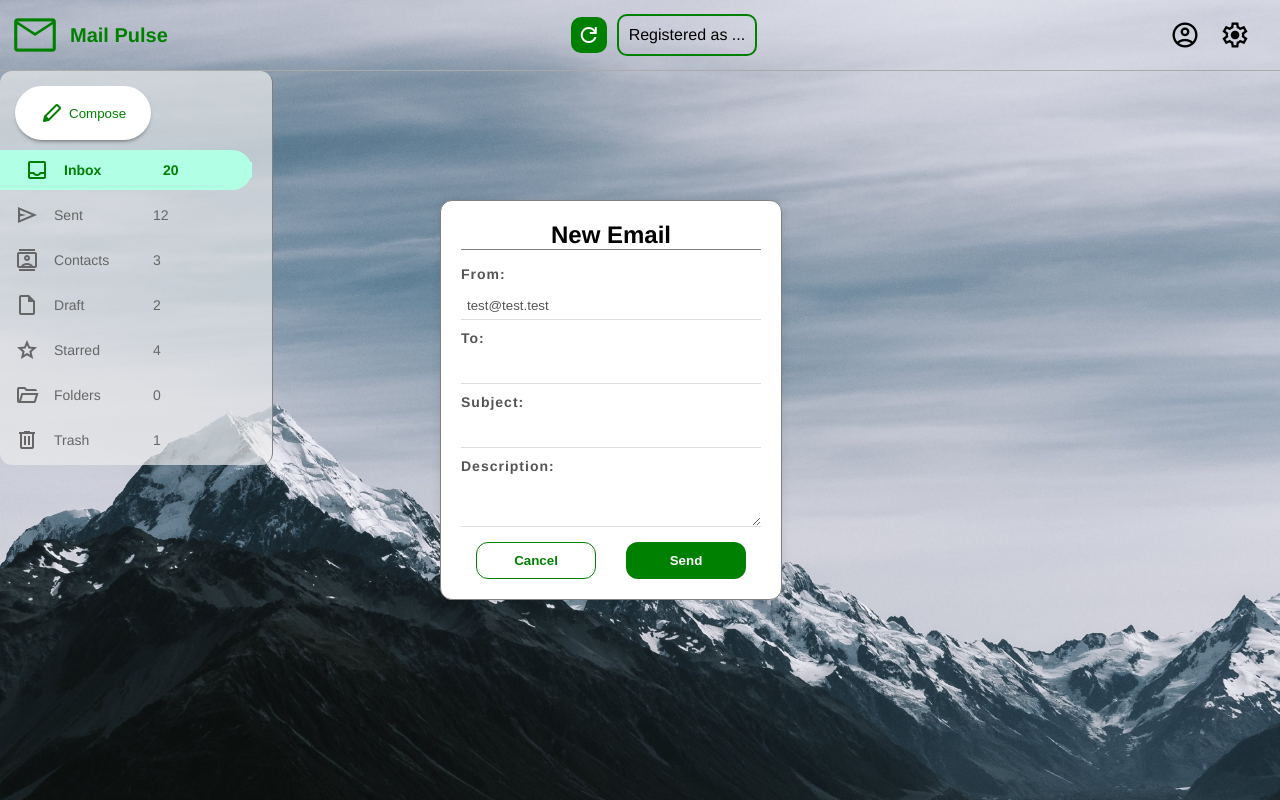
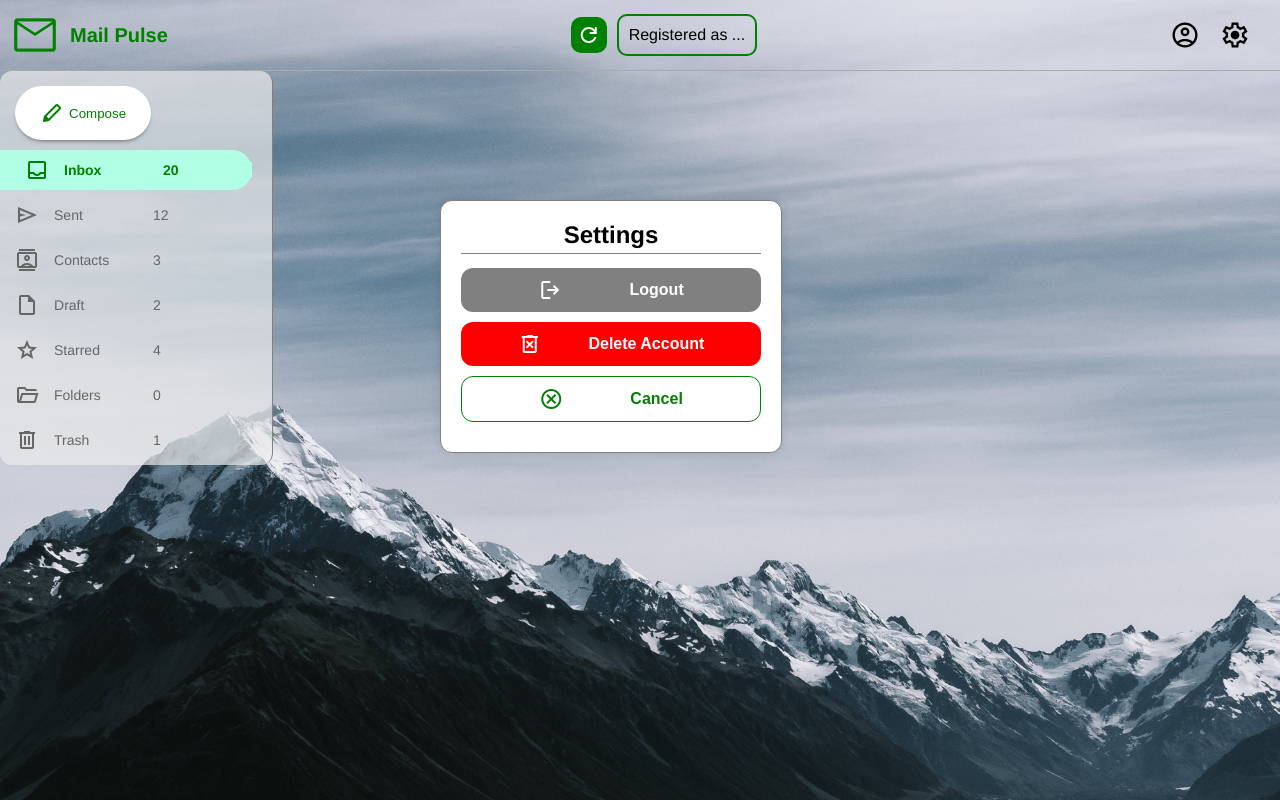
Before and after one commit to Mohamed-code-13/mail-pulse, a Vue app in the folder front-end-mail-server/: page /home in a window 1280 px wide. Built offline with nearby package versions, Linux system fonts and the light colour scheme.

Commit message:
Create settings dialog. Adding icons to the settings dialog and compose dialog.

```diff
--- a/front-end-mail-server/src/components/ComposeDialog.vue
+++ b/front-end-mail-server/src/components/ComposeDialog.vue
@@ -15,8 +15,15 @@
       <textarea v-model="emailDescription" required />
 
       <div id="btns">
-        <button @click="closeCompose" id="cancel-btn" type="button">Cancel</button>
-        <button type="submit" id="send-btn">Send</button>
+        <button @click="closeCompose" id="cancel-btn" type="button">
+          <span class="material-symbols-outlined"> cancel </span>
+          Cancel
+        </button>
+
+        <button type="submit" id="send-btn">
+          <span class="material-symbols-outlined"> send </span>
+          Send
+        </button>
       </div>
     </form>
   </dialog>
@@ -55,6 +62,7 @@ dialog {
 h2 {
   border-bottom: 1px solid gray;
   margin-bottom: 6px;
+  padding-bottom: 4px;
 }
 
 form {
@@ -90,6 +98,9 @@ textarea {
 }
 
 button {
+  display: flex;
+  justify-content: space-evenly;
+  align-items: center;
   margin: 15px 15px 0 15px;
   padding: 10px;
   width: 40%;
--- a/front-end-mail-server/src/components/MainBody.vue
+++ b/front-end-mail-server/src/components/MainBody.vue
@@ -1,7 +1,7 @@
 <template>
   <div id="main-body">
     <SideBar />
-    <ComposeDialog />
+    <SettingsDialog />
     <router-view />
   </div>
 </template>
@@ -9,9 +9,10 @@
 <script>
 import Inbox from '../views/Inbox.vue'
 import ComposeDialog from './ComposeDialog.vue'
+import SettingsDialog from './SettingsDialog.vue'
 import SideBar from './SideBar.vue'
 
-export default { components: { SideBar, Inbox, ComposeDialog } }
+export default { components: { SideBar, Inbox, ComposeDialog, SettingsDialog } }
 </script>
 
 <style scoped>
--- /dev/null
+++ b/front-end-mail-server/src/components/SettingsDialog.vue
@@ -0,0 +1,70 @@
+<template>
+  <dialog open>
+    <h2>Settings</h2>
+
+    <button @click="closeCompose" id="logout-btn" type="button">
+      <span class="material-symbols-outlined"> logout </span>
+      Logout
+    </button>
+
+    <button @click="closeCompose" id="delete-btn" type="button">
+      <span class="material-symbols-outlined"> delete_forever </span>
+      Delete Account
+    </button>
+
+    <button @click="closeCompose" id="cancel-btn" type="button">
+      <span class="material-symbols-outlined"> cancel </span>
+      Cancel
+    </button>
+  </dialog>
+</template>
+
+<script>
+export default {}
+</script>
+
+<style scoped>
+dialog {
+  position: absolute;
+  left: 50%;
+  top: 50%;
+  margin-left: -25vh;
+  margin-top: -25vh;
+  width: 300px;
+  padding: 20px;
+  box-shadow: 0px 0px 10px rgba(0, 0, 0, 0.1);
+  border: 1px solid gray;
+  border-radius: 12px;
+}
+h2 {
+  border-bottom: 1px solid gray;
+  margin-bottom: 14px;
+  padding-bottom: 4px;
+}
+button {
+  display: flex;
+  justify-content: space-evenly;
+  align-items: center;
+  margin: 10px 0;
+  padding: 10px;
+  width: 100%;
+  border: none;
+  border-radius: 12px;
+  font-weight: bold;
+  font-size: 16px;
+  cursor: pointer;
+}
+#logout-btn {
+  color: white;
+  background: gray;
+}
+#delete-btn {
+  color: white;
+  background: red;
+}
+#cancel-btn {
+  color: green;
+  background: white;
+  border: 1px solid green;
+}
+</style>
```
